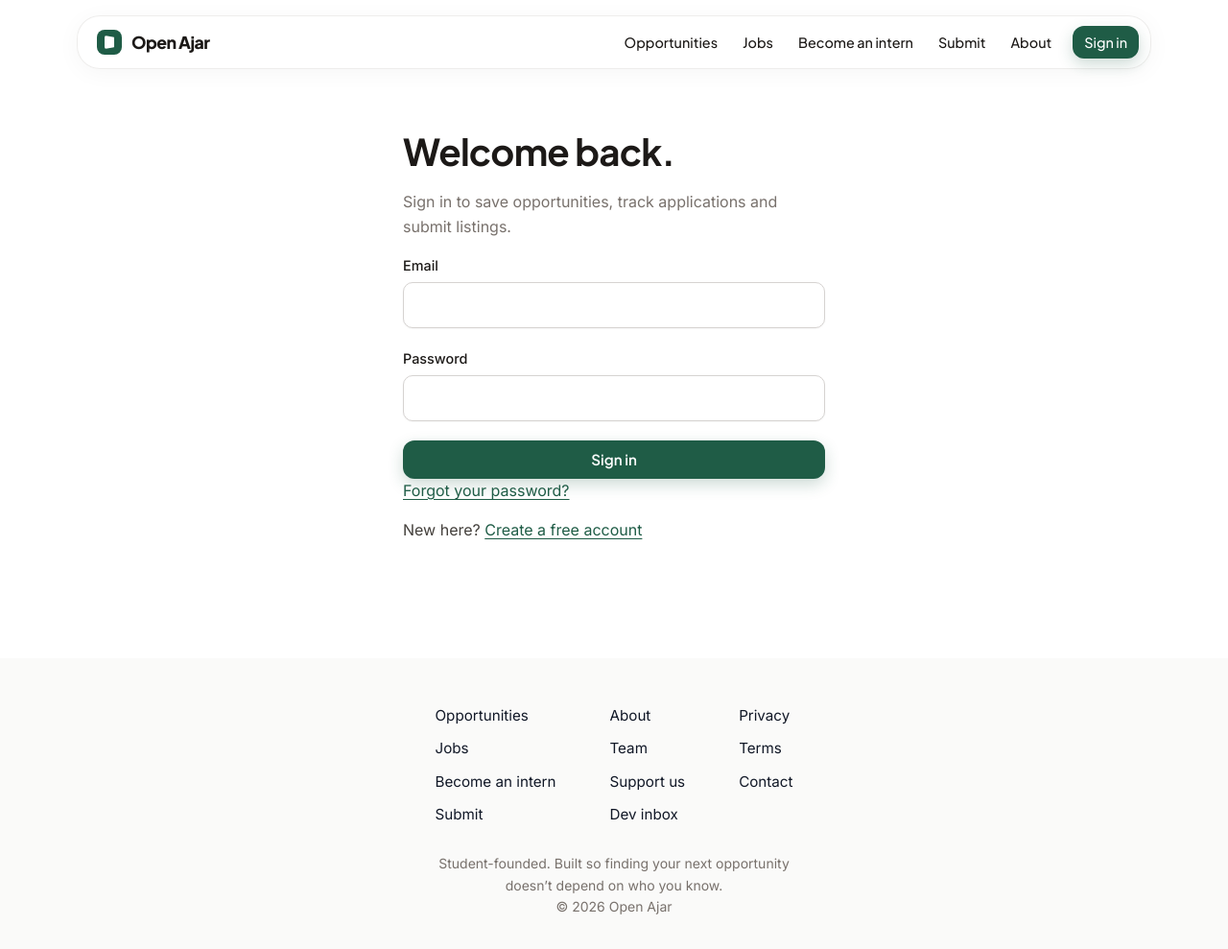
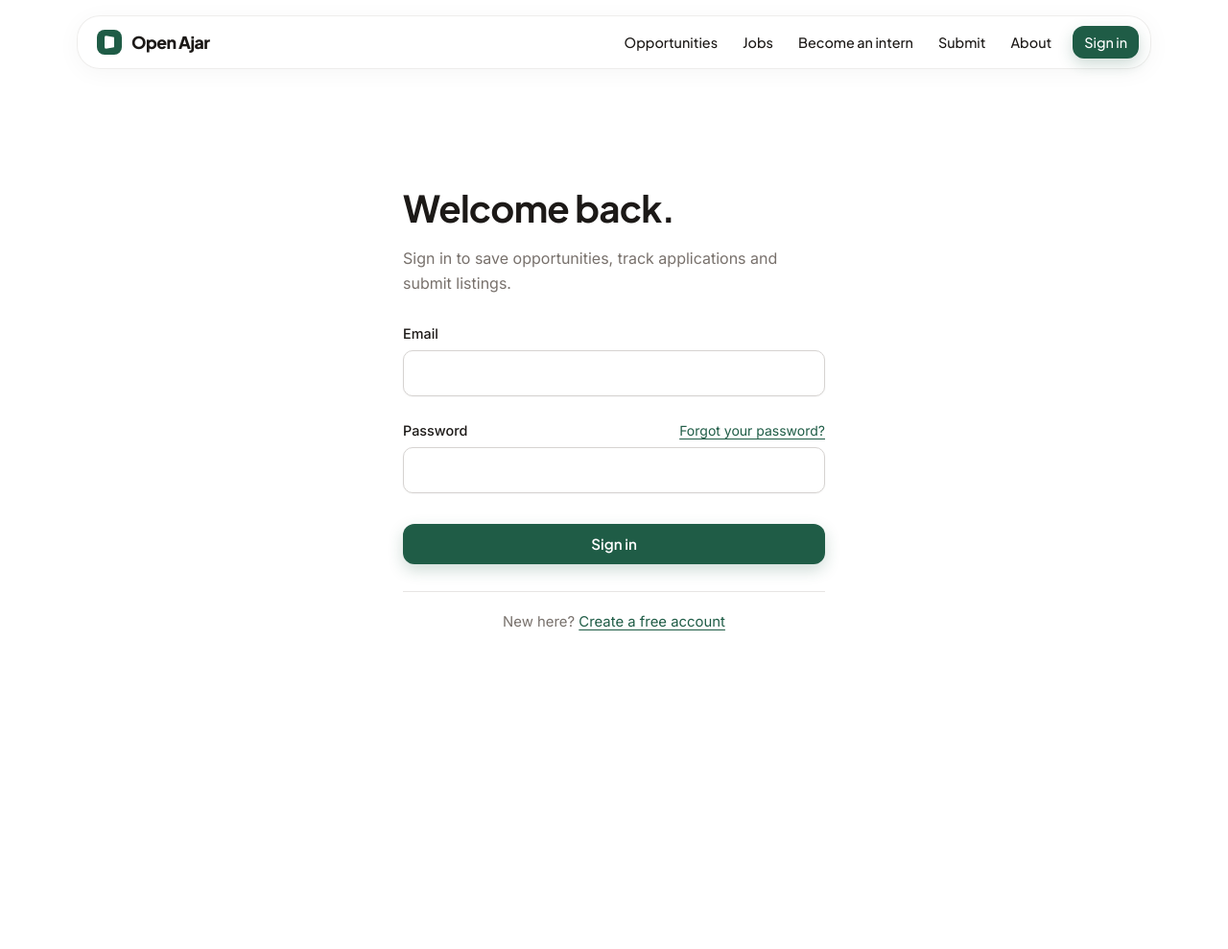
Before and after one commit to EclipzeCode/open-ajar, a Flask app: page /login?next=/submit in a window 1280 px wide. Shown: the whole page at 96% size. After the commit the page ends 657 px from the top, so only its background shows below. Run offline with Flask 3, Linux system fonts and the light colour scheme; data comes from the database, SQL or seed files in the repository; data that the repository does not hold is empty.

Commit message:
Focus layout for sign-in, confirmation and error pages
Sign in, register, forgot/reset password, verify, application received,
submitted and error pages are centered in the window with no footer, so
they don't scroll unless the content is taller than the screen. Forgot
your password moves onto the Password label row, and the switch-page
link sits under a divider with room above it.

Co-Authored-By: Claude Opus 5.5 <noreply@anthropic.com>

```diff
--- a/static/style.css
+++ b/static/style.css
@@ -183,8 +183,20 @@ textarea { resize: none; }
 .form-layout__aside ol { padding-left: 20px; color: var(--muted); }
 .form-layout > .form { background: var(--surface); border: 1px solid var(--line); border-radius: var(--radius); padding: 32px; }
 @media (max-width: 860px) { .form-layout { grid-template-columns: 1fr; } .form-layout__aside { position: static; } }
-.auth { max-width: 440px; padding: 64px 0 24px; }
+.auth { max-width: 440px; padding: 32px 0 48px; }
 .auth h1 { font-size: 2.4rem; }
+.auth .form { margin-top: 28px; gap: 8px; }
+.auth .btn--block { margin-top: 8px; padding-block: 12px; }
+.auth__alt { margin: 28px 0 0; padding-top: 20px; border-top: 1px solid var(--line); text-align: center; color: var(--muted); font-size: .93rem; }
+/* label with a link on the same line (Password / Forgot your password?) */
+.field__top { display: flex; justify-content: space-between; align-items: baseline; gap: 12px; }
+.field__top a { margin-bottom: 6px; }
+/* short single-purpose pages (sign in, confirmations, errors): centered in the window, no footer,
+   so they don't scroll unless the content is genuinely taller than the screen */
+body.page-focus { min-height: 100vh; min-height: 100dvh; display: flex; flex-direction: column; }
+body.page-focus main { flex: 1; display: flex; flex-direction: column; justify-content: center; }
+body.page-focus .footer { display: none; }
+body.page-focus .page-head { padding-top: 0; }
 .inline-form { display: flex; flex-wrap: wrap; gap: 8px 12px; align-items: center; }
 .inline-form select, .inline-form input:not([type=checkbox]) { width: auto; flex: 1 1 140px; }
 .spaced { margin-top: 16px; }
--- a/templates/applied.html
+++ b/templates/applied.html
@@ -1,5 +1,6 @@
 {% extends 'base.html' %}
 {% block title %}Application received{% endblock %}
+{% block body_class %}page-focus{% endblock %}
 {% block content %}
 <div class="wrap narrow">
   <header class="page-head">
--- a/templates/auth/forgot.html
+++ b/templates/auth/forgot.html
@@ -1,6 +1,7 @@
 {% extends 'base.html' %}
 {% import '_macros.html' as m with context %}
 {% block title %}Reset your password{% endblock %}
+{% block body_class %}page-focus{% endblock %}
 {% block content %}
 <div class="wrap auth">
   <h1>Reset your password.</h1>
@@ -14,6 +15,7 @@
       {{ m.input('email', 'Email', {}, {'email': error} if error else {}, type='email', required=True, auto='email') }}
       <button class="btn btn--block" type="submit">Send reset link</button>
     </form>
+    <p class="auth__alt">Remembered it? <a href="{{ url_for('account.login') }}">Sign in</a></p>
   {% endif %}
 </div>
 {% endblock %}
--- a/templates/auth/login.html
+++ b/templates/auth/login.html
@@ -1,6 +1,7 @@
 {% extends 'base.html' %}
 {% import '_macros.html' as m with context %}
 {% block title %}Sign in{% endblock %}
+{% block body_class %}page-focus{% endblock %}
 {% block content %}
 <div class="wrap auth">
   <h1>Welcome back.</h1>
@@ -10,10 +11,9 @@
     {{ m.csrf() }}
     <input type="hidden" name="next" value="{{ request.args.get('next', '') }}">
     {{ m.input('email', 'Email', values, {}, type='email', required=True, auto='email') }}
-    <div class="field"><label for="password">Password</label><input id="password" name="password" type="password" required autocomplete="current-password"></div>
+    <div class="field"><div class="field__top"><label for="password">Password</label><a class="small" href="{{ url_for('account.forgot') }}">Forgot your password?</a></div><input id="password" name="password" type="password" required autocomplete="current-password"></div>
     <button class="btn btn--block" type="submit">Sign in</button>
   </form>
-  <p><a href="{{ url_for('account.forgot') }}">Forgot your password?</a></p>
-  <p>New here? <a href="{{ url_for('account.register', next=request.args.get('next')) }}">Create a free account</a></p>
+  <p class="auth__alt">New here? <a href="{{ url_for('account.register', next=request.args.get('next')) }}">Create a free account</a></p>
 </div>
 {% endblock %}
--- a/templates/auth/register.html
+++ b/templates/auth/register.html
@@ -1,6 +1,7 @@
 {% extends 'base.html' %}
 {% import '_macros.html' as m with context %}
 {% block title %}Create an account{% endblock %}
+{% block body_class %}page-focus{% endblock %}
 {% block content %}
 <div class="wrap auth">
   <h1>Create your account.</h1>
@@ -21,6 +22,6 @@
     <p class="muted small">By creating an account you agree to the <a href="{{ url_for('site.terms') }}">Terms</a> and <a href="{{ url_for('site.privacy') }}">Privacy Policy</a>. You must be 13 or older.</p>
     <button class="btn btn--block" type="submit">Create account</button>
   </form>
-  <p>Already have one? <a href="{{ url_for('account.login', next=request.args.get('next')) }}">Sign in</a></p>
+  <p class="auth__alt">Already have one? <a href="{{ url_for('account.login', next=request.args.get('next')) }}">Sign in</a></p>
 </div>
 {% endblock %}
--- a/templates/auth/reset.html
+++ b/templates/auth/reset.html
@@ -1,6 +1,7 @@
 {% extends 'base.html' %}
 {% import '_macros.html' as m with context %}
 {% block title %}Choose a new password{% endblock %}
+{% block body_class %}page-focus{% endblock %}
 {% block content %}
 <div class="wrap auth">
   <h1>Choose a new password.</h1>
--- a/templates/auth/verify.html
+++ b/templates/auth/verify.html
@@ -1,6 +1,7 @@
 {% extends 'base.html' %}
 {% import '_macros.html' as m with context %}
 {% block title %}Confirm your email{% endblock %}
+{% block body_class %}page-focus{% endblock %}
 {% block content %}
 <div class="wrap auth">
   <h1>Confirm your email.</h1>
--- a/templates/error.html
+++ b/templates/error.html
@@ -1,5 +1,6 @@
 {% extends 'base.html' %}
 {% block title %}{{ {404: 'Not found', 403: 'Not allowed', 429: 'Slow down'}.get(code, 'Something went wrong') }}{% endblock %}
+{% block body_class %}page-focus{% endblock %}
 {% block content %}
 <div class="wrap narrow">
   <header class="page-head">
--- a/templates/submitted.html
+++ b/templates/submitted.html
@@ -1,5 +1,6 @@
 {% extends 'base.html' %}
 {% block title %}Submitted{% endblock %}
+{% block body_class %}page-focus{% endblock %}
 {% block content %}
 <div class="wrap narrow">
   <header class="page-head">
```
